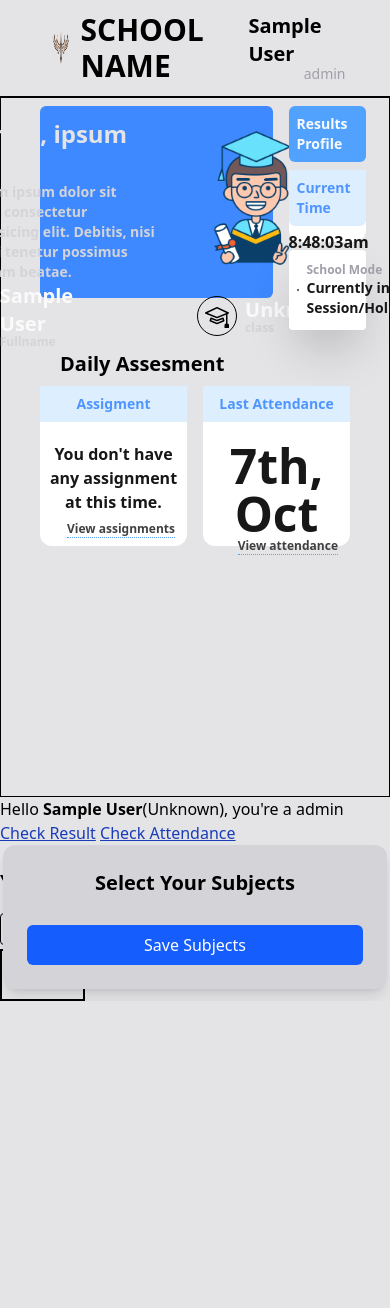
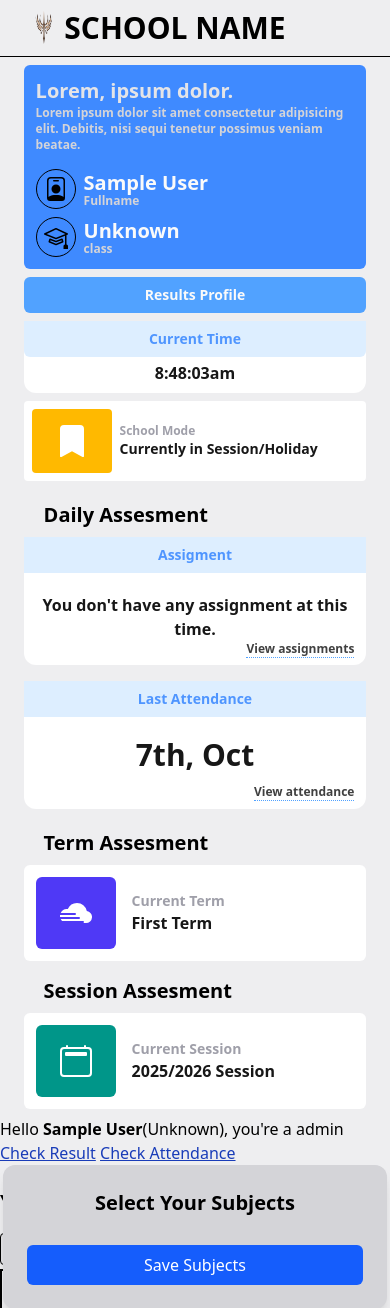
Before and after one commit to Samn1ce/SMS, a PHP site: page /studentDashboard.php in a window 390 px wide; the page is wider, and only the part inside the window is pictured. Shown: the top 1308 px of that part. Before the commit the page ends 1001 px from the top of that part, so only its background shows below. Run offline with PHP 8.4, Linux system fonts and the light colour scheme; the visitor is signed in with stand-in values (Sample User, id 1); data that the repository does not hold is empty.

Commit message:
Student dashboard mobile UI

```diff
--- a/components/icons.php
+++ b/components/icons.php
@@ -93,6 +93,33 @@ function renderIcon($name, $class = '') {
                     </svg>
                 ';
             break;
+            case 'term':
+                echo '
+                    <svg xmlns="http://www.w3.org/2000/svg"
+                        width="16"
+                        height="16"
+                        fill="currentColor"
+                        class="bi bi-cloud-fog2-fill '. htmlspecialchars($class) . '"
+                        viewBox="0 0 16 16"
+                    >
+                        <path d="M8.5 3a5 5 0 0 1 4.905 4.027A3 3 0 0 1 13 13h-1.5a.5.5 0 0 0 0-1H1.05a3.5 3.5 0 0 1-.713-1H9.5a.5.5 0 0 0 0-1H.035a3.5 3.5 0 0 1 0-1H7.5a.5.5 0 0 0 0-1H.337a3.5 3.5 0 0 1 3.57-1.977A5 5 0 0 1 8.5 3"/>
+                    </svg>
+                ';
+            break;
+            case 'session':
+                echo '
+                    <svg xmlns="http://www.w3.org/2000/svg"
+                        width="16"
+                        height="16"
+                        fill="currentColor"
+                        class="bi bi-calendar2 '. htmlspecialchars($class) . '"
+                        viewBox="0 0 16 16"
+                    >
+                        <path d="M3.5 0a.5.5 0 0 1 .5.5V1h8V.5a.5.5 0 0 1 1 0V1h1a2 2 0 0 1 2 2v11a2 2 0 0 1-2 2H2a2 2 0 0 1-2-2V3a2 2 0 0 1 2-2h1V.5a.5.5 0 0 1 .5-.5M2 2a1 1 0 0 0-1 1v11a1 1 0 0 0 1 1h12a1 1 0 0 0 1-1V3a1 1 0 0 0-1-1z"/>
+                        <path d="M2.5 4a.5.5 0 0 1 .5-.5h10a.5.5 0 0 1 .5.5v1a.5.5 0 0 1-.5.5H3a.5.5 0 0 1-.5-.5z"/>
+                    </svg>
+                ';
+            break;
         default:
             echo "<!-- Unknown icon: " . htmlspecialchars($name) . " -->";
 
--- a/studentDashboard.php
+++ b/studentDashboard.php
@@ -59,29 +59,31 @@ function getSelectedSubjects($conn, $student_id) {
     <script defer src="https://cdn.jsdelivr.net/npm/alpinejs@3.x.x/dist/cdn.min.js"></script>
     <title>Student Dashboard</title>
 </head>
-<body class="bg-zinc-200">
+<body class="bg-zinc-200/60">
     <header class="w-full border-b">
-        <div class="mx-auto w-10/12 flex justify-between p-2">
+        <div class="w-full mx-auto">
+            <div class="mx-auto w-11/12 lg:w-10/12 flex justify-between p-2">
                 <div class="flex justify-center items-center">
                     <img src="public\png-aura.com.png" class="w-10 h-10" />
                     <h1 class="font-bold text-3xl">SCHOOL NAME</h1>
                 </div>
-            <a href="studentProfile.php" class="flex flex-col justify-end items-end cursor-pointer p-1">
+                <a href="studentProfile.php?id=<?= $id ?>" class="hidden lg:flex flex-col justify-end items-end cursor-pointer p-2 hover:bg-zinc-300 duration-300 transition-all">
                     <h2 class="font-semibold text-xl"><?= htmlspecialchars($_SESSION['student_name']) ?></h2>
                     <p class="text-zinc-400 text-sm -mt-1"><?= htmlspecialchars($_SESSION['role']) ?></p>
                 </a>
             </div>
+        </div>
     </header>
-    <main class="w-full min-h-[700px] border p-2">
-        <section class="mx-auto w-10/12 flex gap-4">
-            <div class="w-9/12 h-48 bg-blue-500/90 rounded-md pt-3 p-5 flex justify-center items-center">
-                <div class="w-full h-full flex flex-col justify-between">
+    <main class="w-full min-h-[700px] p-2 mx-auto">
+        <section class="mx-auto w-11/12 lg:w-10/12 flex flex-col lg:flex-row lg:gap-4 gap-2">
+            <div class="w-full lg:w-9/12 lg:h-48 bg-blue-500/90 rounded-md p-3 lg:pt-3 lg:p-5 flex justify-center items-center">
+                <div class="w-full h-full flex flex-col justify-between gap-4 lg:gap-0">
                     <div>
-                        <p class="text-2xl font-semibold text-zinc-200">Lorem, ipsum dolor.</p>
-                        <p class="text-sm text-zinc-300 font-semibold">Lorem ipsum dolor sit amet consectetur adipisicing elit. Debitis, nisi sequi tenetur possimus veniam beatae.</p>
+                        <p class="text-xl lg:text-2xl font-semibold text-zinc-200">Lorem, ipsum dolor.</p>
+                        <p class="text-xs lg:text-sm text-zinc-300 font-semibold">Lorem ipsum dolor sit amet consectetur adipisicing elit. Debitis, nisi sequi tenetur possimus veniam beatae.</p>
                     </div>
-                    <div class="flex gap-28">
-                        <div class="flex justify-center items-center gap-2">
+                    <div class="flex flex-col lg:flex-row gap-2 lg:gap-28">
+                        <div class="flex lg:justify-center lg:items-center gap-2">
                             <div class="w-10 h-10 border rounded-full flex justify-center items-center">
                                 <?php renderIcon('person', 'w-6 h-6') ?>
                             </div>
@@ -90,7 +92,7 @@ function getSelectedSubjects($conn, $student_id) {
                                 <p class="text-xs text-zinc-300 font-semibold -mt-1">Fullname</p>
                             </div>
                         </div>
-                        <div class="flex justify-center items-center gap-2">
+                        <div class="flex lg:justify-center lg:items-center gap-2">
                             <div class="w-10 h-10 border rounded-full flex justify-center items-center">
                                 <?php renderIcon('grade', 'w-6 h-6') ?>
                             </div>
@@ -101,10 +103,10 @@ function getSelectedSubjects($conn, $student_id) {
                         </div>
                     </div>
                 </div>
-                <img src="public\Graduation.png" class="w-64" />
+                <img src="public\Graduation.png" class="w-64 hidden lg:block" />
             </div>
-            <div class="w-1/4 flex flex-col gap-2">
-                <a href="studentResult.php" class="w-full p-2 flex justify-center items-center bg-blue-400 text-zinc-50 font-semibold text-sm rounded-md">Results Profile</a>
+            <div class="w-full lg:w-1/4 flex flex-col gap-2">
+                <a href="studentResult.php" class="w-full p-2 flex justify-center items-center bg-blue-400 hover:bg-blue-500 duration-300 transition-all text-zinc-50 font-semibold text-sm rounded-md">Results Profile</a>
                 <div class="w-full h-18 bg-white flex flex-col rounded-b-xl shadow-gray-950">
                     <div class="w-full p-2 flex justify-center items-center bg-blue-300/30 text-blue-500/80 font-semibold text-sm rounded-b-md shadow-black">Current Time</div>
                     <p
@@ -122,8 +124,10 @@ function getSelectedSubjects($conn, $student_id) {
                         x-text="time"
                         class="w-full flex-1 text-neutral-900 text-center font-semibold pt-1"></p>
                 </div>
-                <div class="bg-white h-20 w-full rounded shadow-2xl p-2 flex items-center gap-2">
-                    <div class="border w-1 flex-1 rounded"></div>
+                <div class="bg-white h-20 w-full rounded hover:shadow-2xl duration-300 transition-all p-2 flex items-center gap-2">
+                    <div class="w-20 bg-amber-400 rounded h-full flex justify-center items-center">
+                        <?php renderIcon('sessionStatus', 'w-8 h-8 text-white') ?>
+                    </div>
                     <div>
                         <p class="text-xs text-zinc-400 font-semibold">School Mode</p>
                         <p class="text-sm text-neutral-900 font-semibold">Currently in Session/Holiday</p>
@@ -131,18 +135,50 @@ function getSelectedSubjects($conn, $student_id) {
                 </div>
             </div>
         </section>
-        <section class="mx-auto w-10/12 mt-5">
+        <section class="mx-auto w-11/12 lg:w-10/12 mt-5">
             <h2 class="font-bold text-xl pl-5 mb-2">Daily Assesment</h2>
-            <div class="w-full flex gap-4">
-                <div class="w-1/2 h-40 bg-white flex flex-col flex-1 rounded-b-xl shadow-gray-950">
+            <div class="w-full flex flex-col lg:flex-row gap-4">
+                <div class="w-full lg:w-1/2 h-32 bg-white flex flex-col lg:flex-1 rounded-b-xl shadow-gray-950">
                     <div class="w-full p-2 flex justify-center items-center bg-blue-300/30 text-blue-500/80 font-semibold text-sm shadow-black">Assigment</div>
                     <p class="w-full flex-1 text-neutral-900 text-center font-semibold pt-5">You don't have any assignment at this time.</p>
                     <a href="" class="text-xs mb-2 self-end mr-3 border-b border-dotted border-b-blue-400 text-neutral-700 hover:text-neutral-900 duration-300 transition-all font-semibold">View assignments</a>
                 </div>
-                <div class="w-1/2 h-40 bg-white flex flex-col flex-1 rounded-b-xl shadow-gray-950">
+                <div class="w-full lg:w-1/2 h-32 bg-white flex flex-col lg:flex-1 rounded-b-xl shadow-gray-950">
                     <div class="w-full p-2 flex justify-center items-center bg-blue-300/30 text-blue-500/80 font-semibold text-sm shadow-black">Last Attendance</div>
-                    <p class="w-full flex-1 text-neutral-900 text-5xl text-center font-semibold pt-5">7th, Oct</p>
+                    <p class="w-full flex-1 text-neutral-900 text-3xl lg:text-5xl text-center font-semibold pt-5">7th, Oct</p>
                     <a href="" class="text-xs mb-2 self-end mr-3 border-b border-dotted border-b-blue-400 text-neutral-700 hover:text-neutral-900 duration-300 transition-all font-semibold">View attendance</a>
+                </div>
+            </div>
+        </section>
+        <section class="mx-auto w-11/12 lg:w-10/12 mt-5">
+            <div class="w-full flex flex-col lg:flex-row gap-4">
+                <div class="w-full lg:w-1/2">
+                    <h3 class="font-bold text-xl pl-5 mb-2">Term Assesment</h3>
+                    <div class="w-full">
+                        <div class="w-full h-24 bg-white rounded-md p-3 flex items-center gap-4 hover:shadow-2xl duration-300 transition-all">
+                            <div class="h-full w-20 rounded-md flex justify-center items-center bg-indigo-600">
+                                <?php renderIcon('term', 'w-8 h-8 text-white') ?>
+                            </div>
+                            <div>
+                                <p class="text-sm text-zinc-400 font-semibold">Current Term</p>
+                                <p class="text-neutral-900 font-semibold">First Term</p>
+                            </div>
+                        </div>
+                    </div>
+                </div>
+                <div class="w-full lg:w-1/2">
+                    <h3 class="font-bold text-xl pl-5 mb-2">Session Assesment</h3>
+                    <div class="w-full">
+                        <div class="w-full h-24 bg-white rounded-md p-3 flex items-center gap-4 hover:shadow-2xl duration-300 transition-all">
+                            <div class="h-full w-20 rounded-md flex justify-center items-center bg-teal-600">
+                                <?php renderIcon('session', 'w-8 h-8 text-white') ?>
+                            </div>
+                            <div>
+                                <p class="text-sm text-zinc-400 font-semibold">Current Session</p>
+                                <p class="text-neutral-900 font-semibold">2025/2026 Session</p>
+                            </div>
+                        </div>
+                    </div>
                 </div>
             </div>
         </section>
```
Lines whose indentation alone changed are shown as unchanged.
